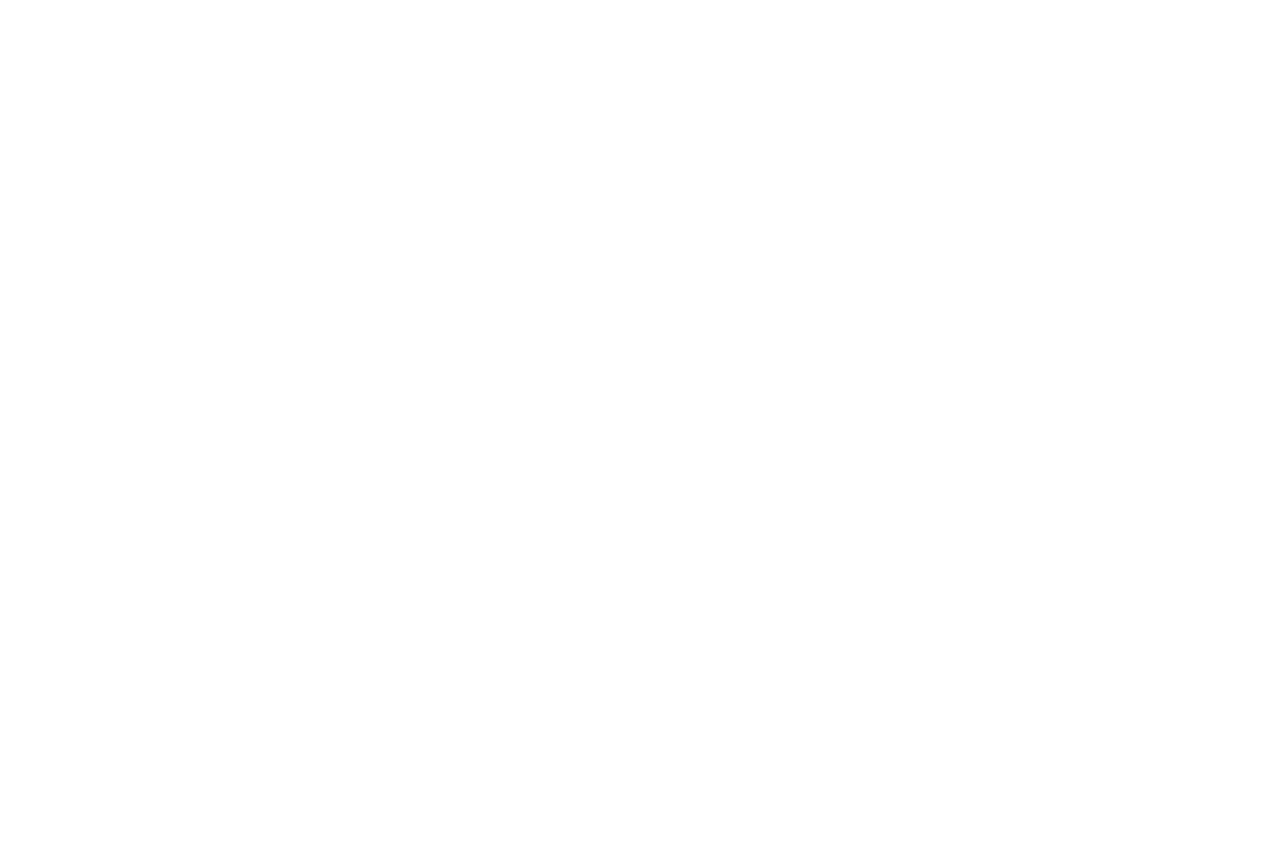
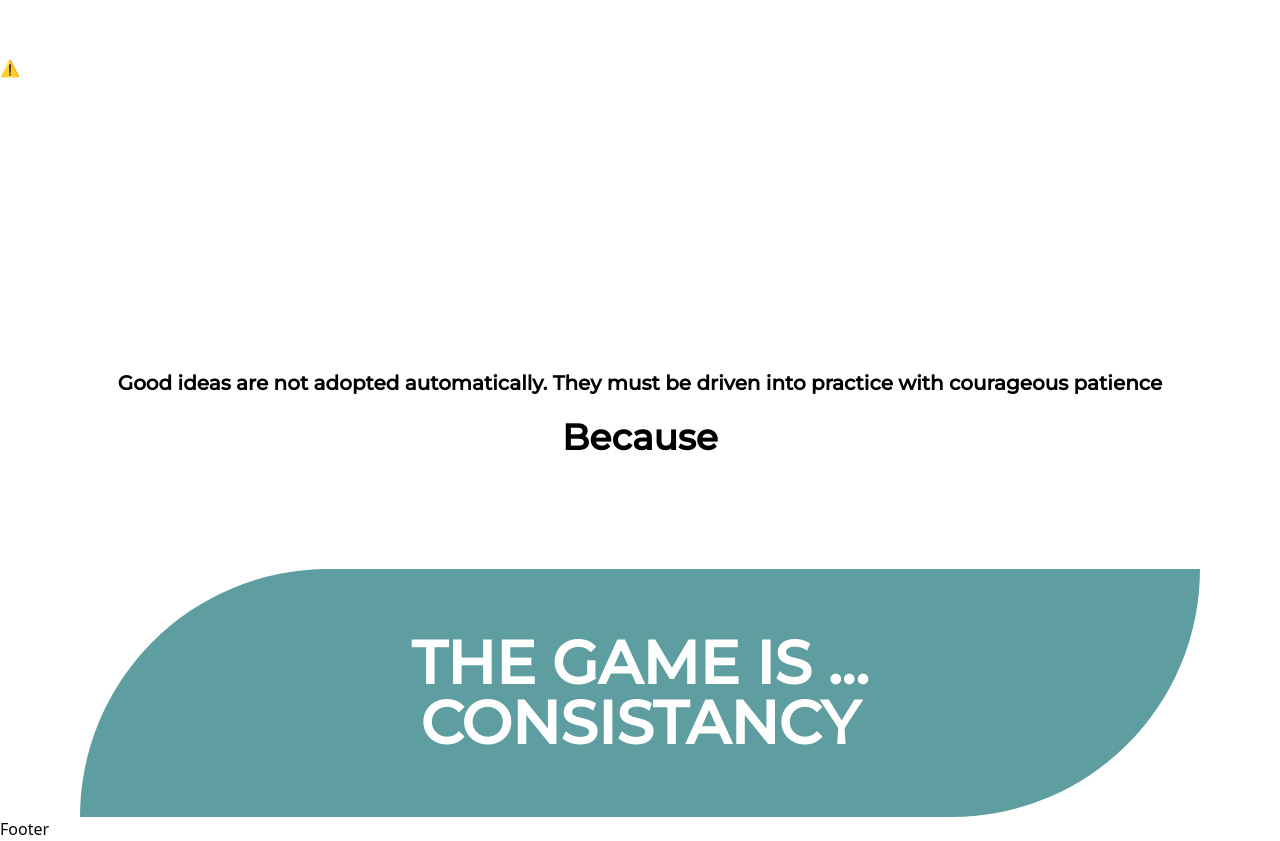
Before and after one commit to tharuAnish/my-folio, a React (Create React App) app: page /projects in a window 1280 px wide. Shown: the part 311-1152 px from the top of the page. Before the commit the page ends 800 px from the top, so only its background shows below. Built offline with nearby package versions, Linux system fonts and the light colour scheme; no server answers.

Commit message:
Project Intro-section

```diff
--- a/src/pages/Projects.js
+++ b/src/pages/Projects.js
@@ -1,12 +1,33 @@
-import React from 'react'
-import Layout from '../components/Layout'
+import React from "react";
+import Layout from "../components/Layout";
 
 function projects() {
     return (
         <Layout>
-            <div>projects</div>
+            <div className="mt-20 md:mt-5">
+                <div className="h-screen">
+                    <div className="h-3/4">
+                        <lottie-player
+                            src="https://assets3.lottiefiles.com/packages/lf20_ygiuluqn.json"
+                            background="transparent"
+                            speed="1"
+
+                            loop
+
+                            autoplay
+                        ></lottie-player>
+                    </div>
+                    <p className="text-xl font-semibold text-center mx-5">Good ideas are not adopted automatically. They must be driven into practice with courageous patience</p>
+                    <h3 className="text-4xl font-bold text-center mt-5">Because</h3>
+                </div>
+                <div className=" text-center font-semibold bg-primary mx-20 p-16 text-white rounded-tl-full rounded-br-full
+                md:mx-5 md:my-2 md:p-10">
+                    <h2 className="text-6xl md:text-2xl ">THE GAME IS ...</h2>
+                    <h2 className="text-6xl md:text-2xl ">CONSISTANCY</h2>
+                </div>
+            </div>
         </Layout>
-    )
+    );
 }
 
-export default projects
+export default projects;
```
